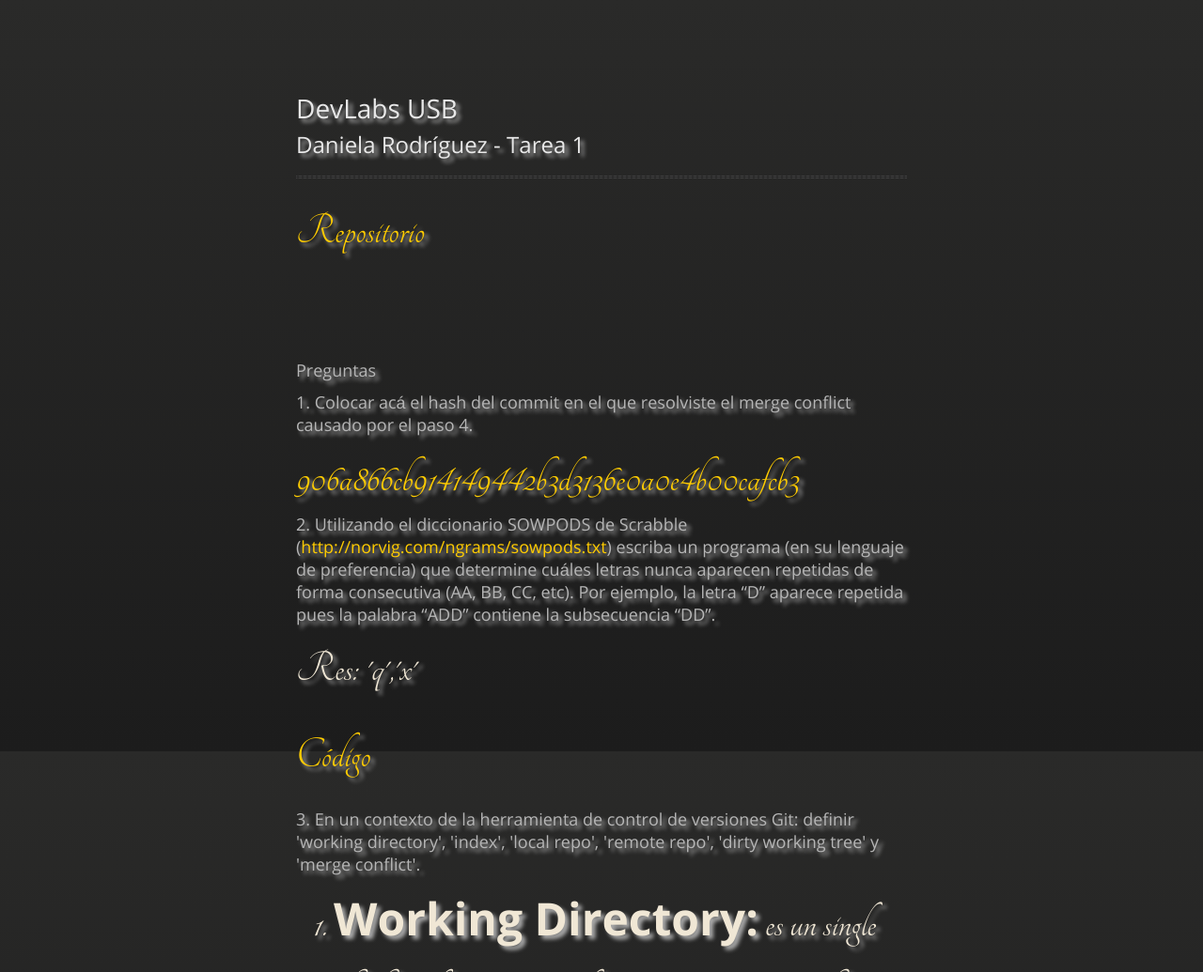
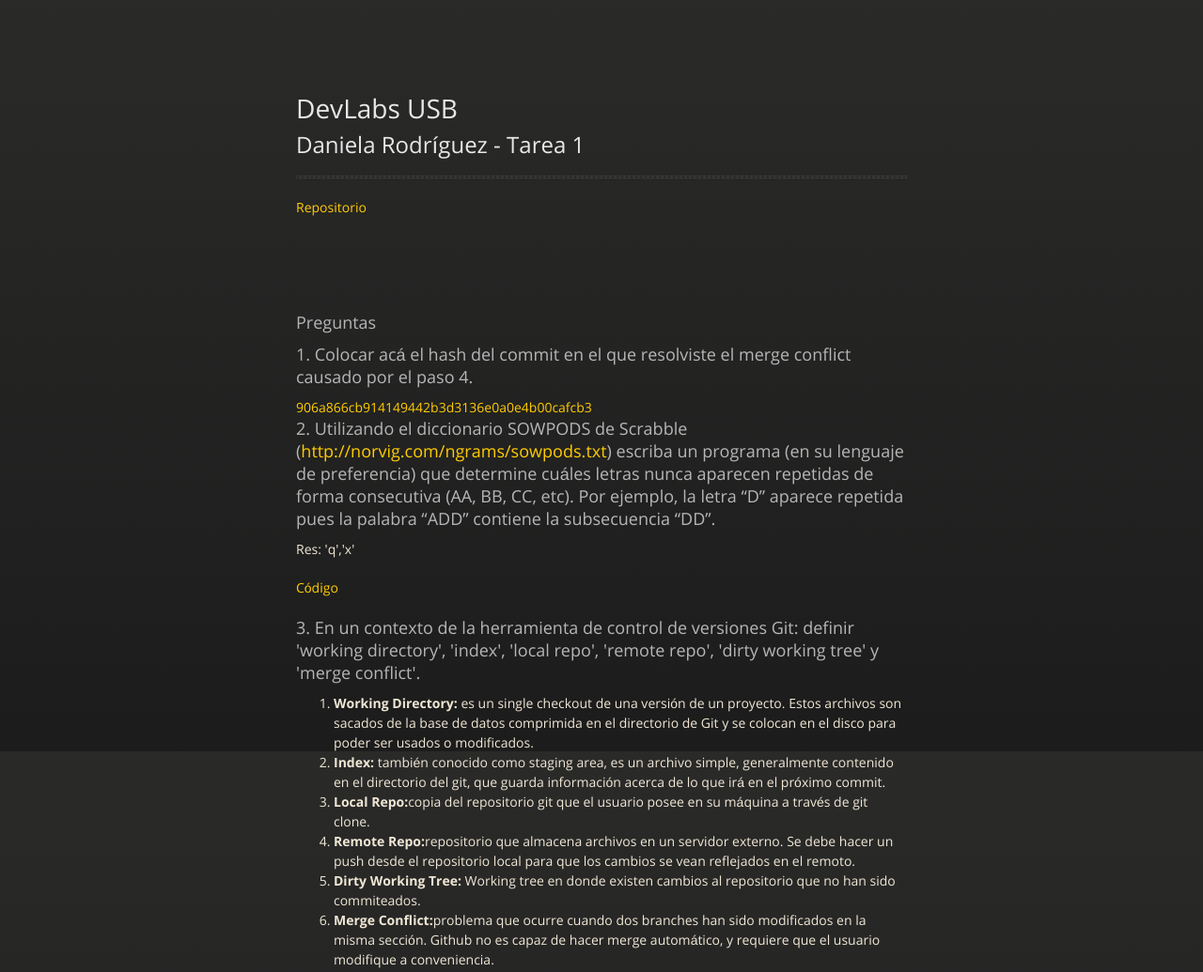
Before and after one commit to danielar92/danielar92.github.io, a plain HTML site: page index.html in a window 1280 px wide. Shown: the top 1035 px of the page at 94% size. Drawn offline with nearby package versions, Linux system fonts and the light colour scheme.

Commit message:
Update index.html

```diff
--- a/index.html
+++ b/index.html
@@ -24,14 +24,7 @@
 
       <section>
         <div id="inner">
-          <h1>          <link rel="stylesheet" type="text/css" href="http://fonts.googleapis.com/css?family=Tangerine">
-    <style>
-      body {
-        font-family: 'Tangerine', serif;
-        font-size: 48px;
-        text-shadow: 4px 4px 4px #aaa;
-      }
-    </style>DevLabs USB</h1>
+          <h1>DevLabs USB</h1>
           <h2> Daniela Rodríguez - Tarea 1</h2>
           <p></p>
           <hr>
```
